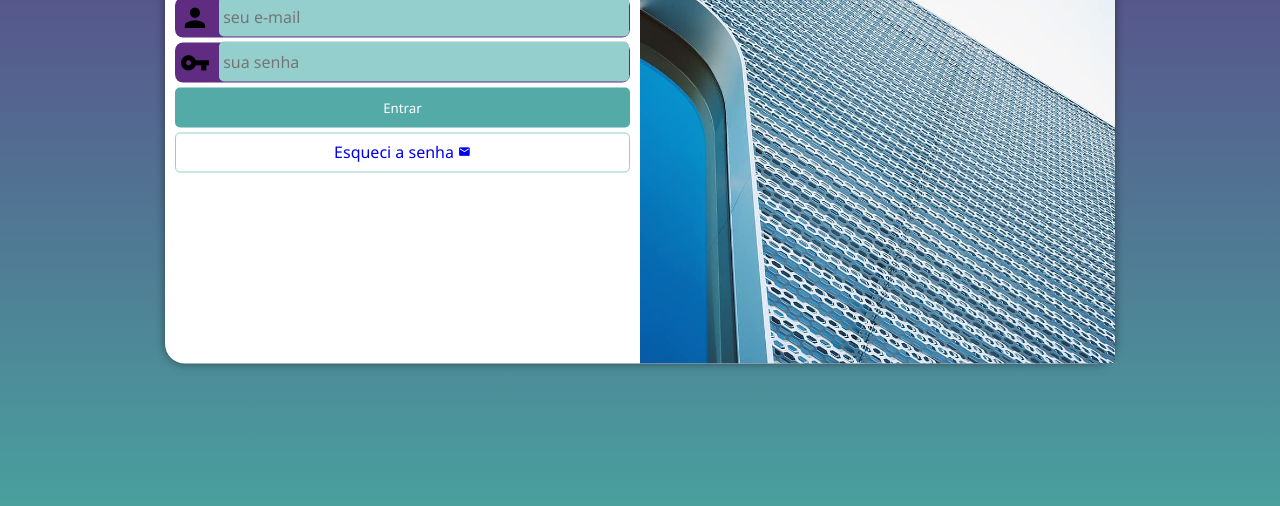
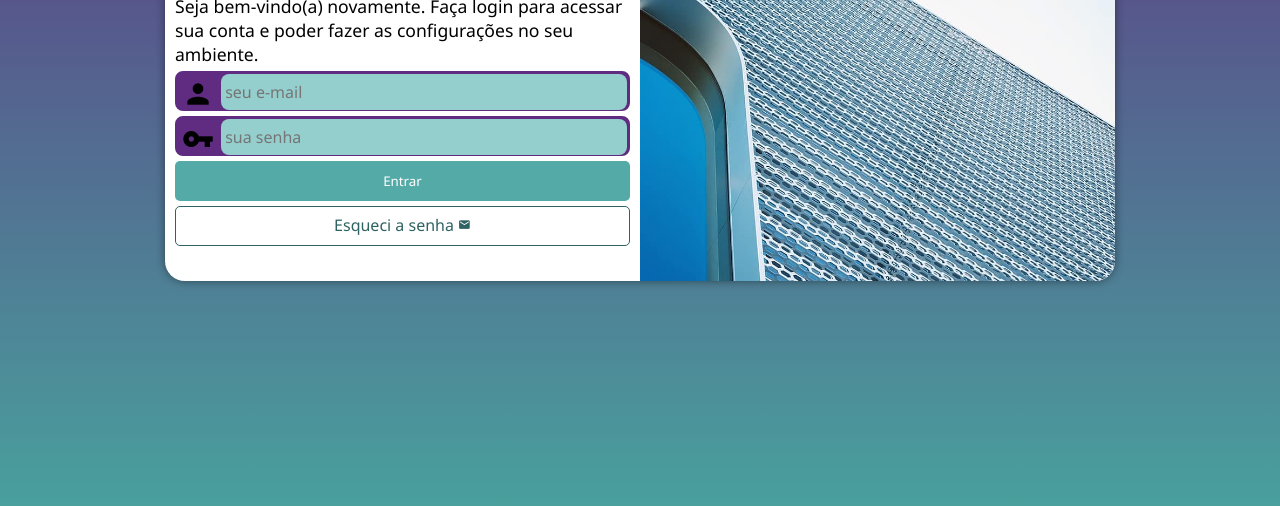
Before and after one commit to isaiasigashira/projeto-login, a plain HTML site: page index.html in a window 1280 px wide. Shown: the part 294-800 px from the top of the page. Drawn offline with Linux system fonts and the light colour scheme.

Commit message:
bug fix e projeto login concluído

```diff
--- a/estilos/media-query.css
+++ b/estilos/media-query.css
@@ -1,6 +1,8 @@
 @charset "UTF-8";
 
 @media screen and (min-width: 768px) and (max-width: 992px) {
+    /* CONFIGURAÇÃO PARA TABLET */
+
     body{
         background-image: linear-gradient(to bottom, #5f2c82, #49a09d);
     }
@@ -12,7 +14,8 @@
     }
 
     section#login{
-        width: 90vw;
+        width: 80vw;
+        height: 280px;
     }
 
     section#login div#imagem{
@@ -29,12 +32,14 @@
 }
 
 @media screen and (min-width: 992px) {
+    /* CONFIGURAÇÕES PARA DESKETOP */
     body{
         background-image: linear-gradient(to bottom, #5f2c82, #49a09d);
     }
 
     section#login{
         width: 950px;
+        height: 350px;
     }
 
     section#login div#imagem{
@@ -54,7 +59,7 @@
     }
 
     div p{
-        font-size: 1.2em;
+        font-size: 1.1em;
     }
 
     }
--- a/estilos/style.css
+++ b/estilos/style.css
@@ -29,8 +29,7 @@ section#login{
     position: absolute;
     top: 50%;
     left: 50%;
-    transform: translate(-50%, -50%);
-
+    overflow: hidden;
     background-color: white;
     width: 250px;
     height: 515px;
@@ -39,6 +38,7 @@ section#login{
 
     transition: width 0.3s, height 0.3s;
     transition-timing-function: ease;
+    transform: translate(-50%, -50%);
 }
 
 main section div#imagem{
@@ -63,6 +63,41 @@ div h1{
 div p{
     font-size: 0.8em;
     margin-bottom: 5px;
+}
+
+div.campo{
+    background-color: #5f2c82;
+    border: 2px solid #5f2c82;
+    display: block;
+    width: 100%;
+    height: 40px;
+    border-radius: 8px;
+    margin: 5px 0px;
+}
+
+div.campo label{
+    display: none;
+}
+
+div.campo i{
+    font-size: 2em;
+    width: 40px;
+    padding: 5px;
+}
+
+div.campo input{
+    background-color: rgb(148, 207, 205);
+    font-size: 1em;
+    width: calc(100% - 45px);
+    height: 100%;
+    border: 0;
+    border-radius: 8px;
+    padding: 4px;
+    transform: translateY(-12px);
+}
+
+div.campo input:focus-within{
+    background-color: white;
 }
 
 form input[type=submit] {
@@ -90,56 +125,16 @@ form a.botao{
     width: 100%;
     height: 40px;
     background-color: white;
-    border: 1px solid rgb(148, 207, 205);
+    color: #2e6361;
+    border: 1px solid #2e6361;
     border-radius: 5px;
 }
 
 form a.botao:hover{
     background-color: #6cd3cf;
+    color: #2e6361;
 }
 
 form a.botao i{
     font-size: 0.8em;
 }
-
-div.campo i{
-    text-align: center;
-    font-size: 1.9em;
-    width: 40px;
-    margin-top: 5px;
-}
-
-div.campo{
-    background-color: #5f2c82;
-    display: block;
-    width: 100%;
-    height: 40px;
-    border-radius: 8px;
-    margin: 5px 0px;
-}
-
-div.campo label{
-    display: none;
-}
-
-div.campo input{
-
-    background-color: rgb(148, 207, 205);
-    font-size: 1em;
-    width: calc(100% - 45px);
-    height: 100%;
-    padding: 4px;
-    border: 0;
-    border-radius: 5px;
-    transform: translateY(-10px);
-}
-
-
-#esqueci{
-    display: block;
-    width: 240px;
-    padding: 15px;
-    margin: auto;
-    border: 2px solid rgb(148, 207, 205);
-    border-radius: 5px;
-}
```
